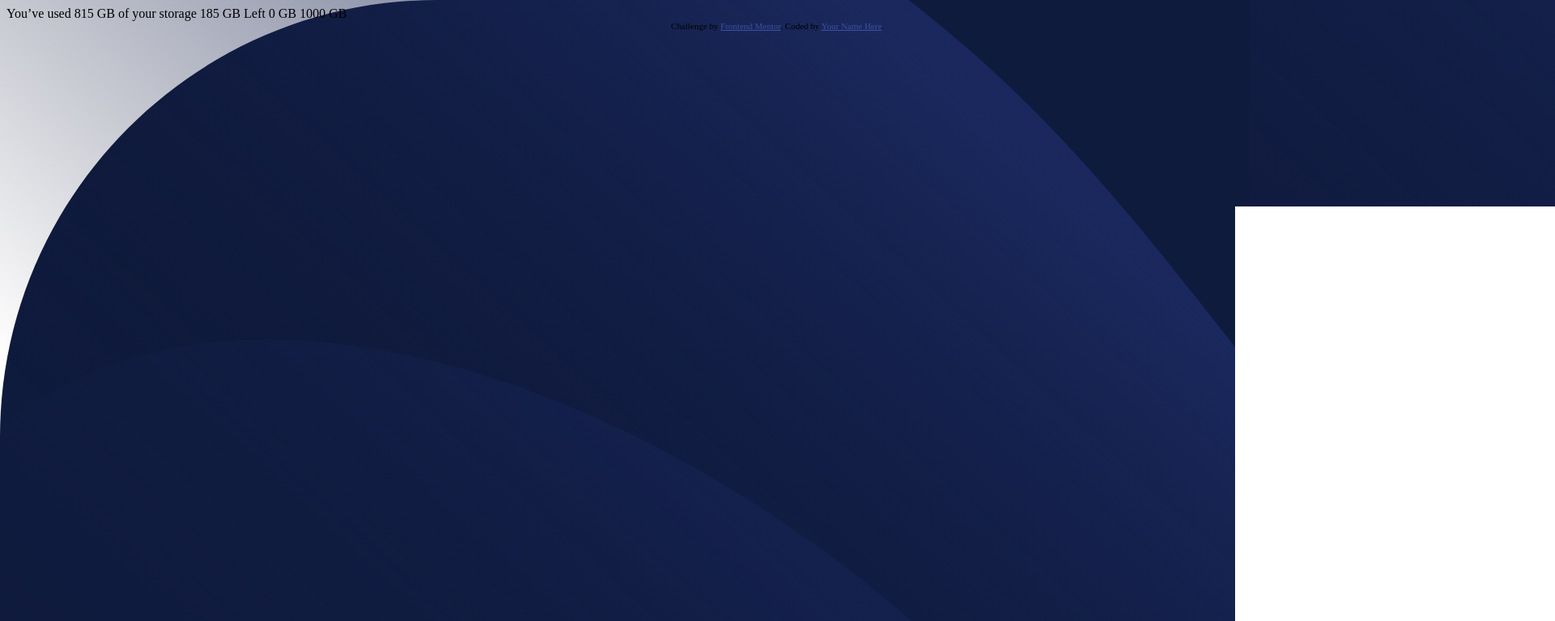
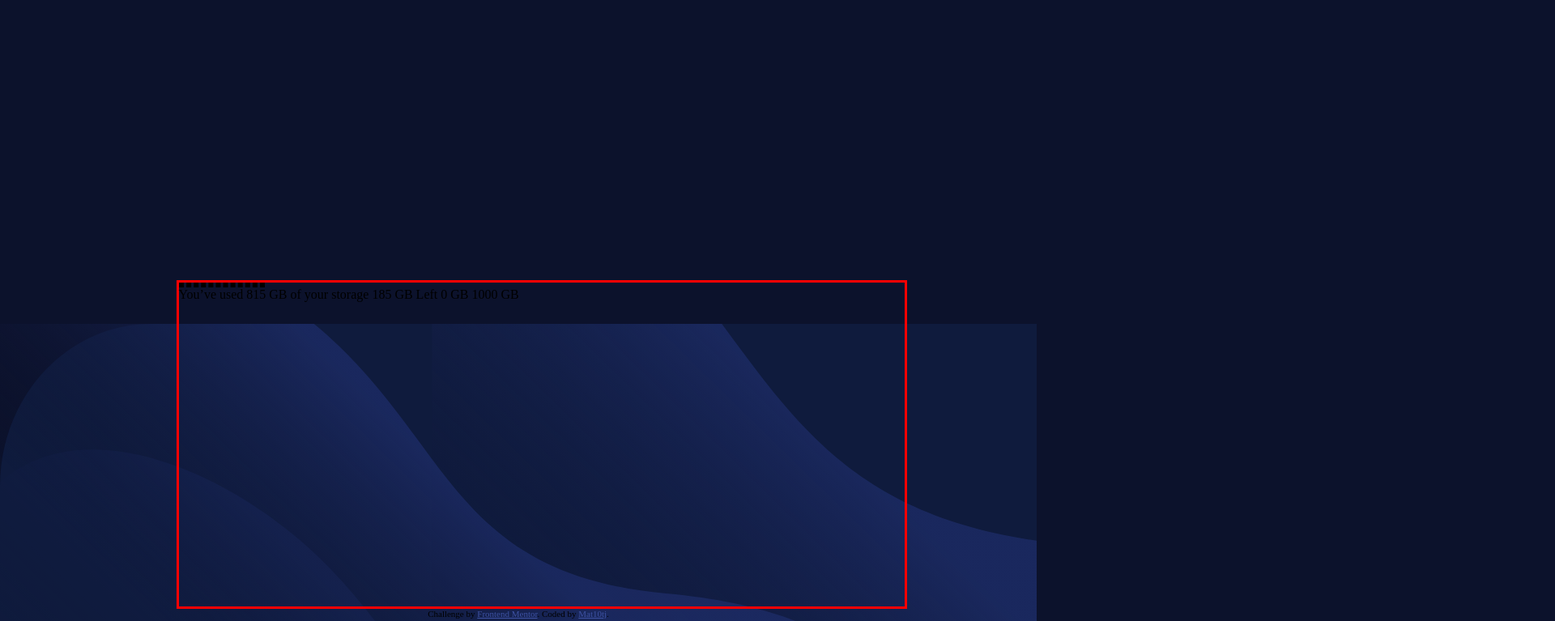
Before and after one commit to mat10tj/Fylo-practice, a plain HTML site: page index.html in a window 1280 px wide. Shown: the top 767 px of the page at 81% size, 1920 px wide, since content can reach past the window. Drawn offline with Linux system fonts and the light colour scheme.

Commit message:
need to work on sizing and positioning

```diff
--- a/index.html
+++ b/index.html
@@ -10,28 +10,53 @@
 
   <!-- Feel free to remove these styles or customise in your own stylesheet 👍 -->
   <style>
-    html {width: 1920px; height: 1080px;}
+    * {
+      padding: 0;
+      margin:0;
+    }
+    html {
+      height: 100vh;
+      width: 100vw;
+    }
     body {
-      background-image: url(bg-desktop.svg);
+      height: 100%;
+      width: 100%;
+      background-color: hsl(229, 57%, 11%);
+      background-image: url("bg-desktop.svg");
       background-repeat: no-repeat;
-      background-size: cover;
+      background-size: 100% 50%;
+      background-position: bottom;
     }
     .attribution { font-size: 11px; text-align: center; }
     .attribution a { color: hsl(228, 45%, 44%); }
+    .border {
+      width: 100px;
+      border-style: dashed;
+    }
+    .content {
+      height: 400px;
+      width: 70%;
+      margin-top: 27%;
+      margin-left: 17%;
+      border-style: solid;
+      border-color: red;
+
+    }
   </style>
 </head>
 <body>
-
+  <div class="content">
+    <div class="border"></div>
   You’ve used 815 GB of your storage
 
   185 GB Left
 
   0 GB
   1000 GB
-
+</div>
   <div class="attribution">
     Challenge by <a href="https://www.frontendmentor.io?ref=challenge" target="_blank">Frontend Mentor</a>.
-    Coded by <a href="#">Your Name Here</a>.
+    Coded by <a href="#">Mat10tj</a>.
   </div>
 </body>
 </html>
```
